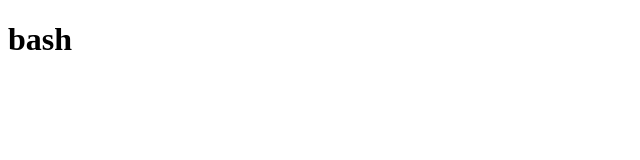
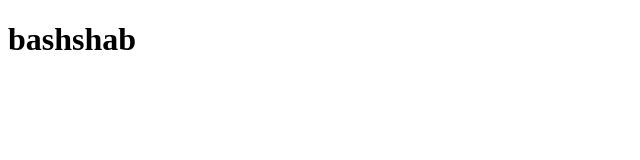
Before and after one commit to bashshab/bashshab.github.io, a plain HTML site: page index.html in a window 1280 px wide. Shown: the whole page, without its empty margins (0-640 px from the left). Drawn offline with Linux system fonts and the light colour scheme.

Commit message:
second commit

```diff
--- a/index.html
+++ b/index.html
@@ -6,6 +6,6 @@
     <title>Document</title>
 </head>
 <body>
-    <h1>bash</h1>
+    <h1>bashshab</h1>
 </body>
 </html>
```
